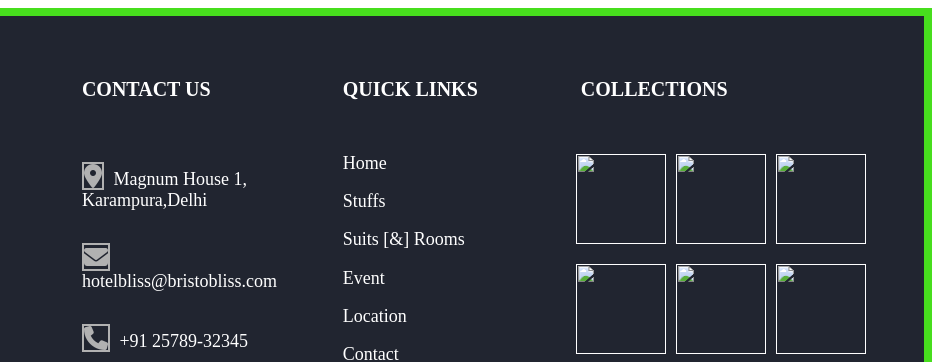
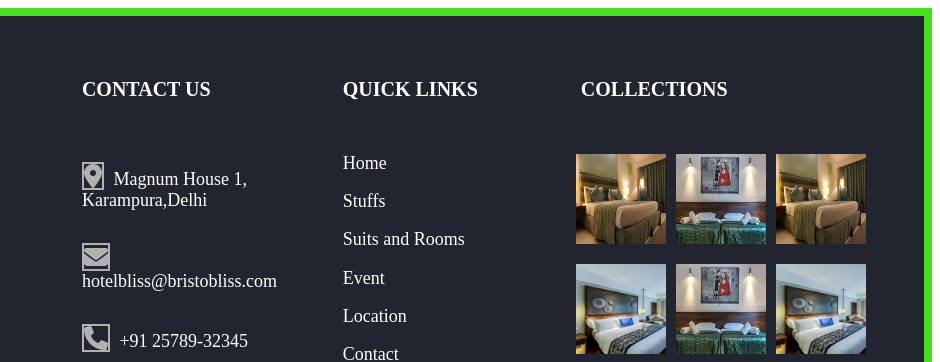
Before and after one commit to shraddha-gawde/The-bistroBliss, a website: page mayank.html in a window 1280 px wide. Shown: the top 362 px of the page, 340-1280 px from the left. Drawn offline with Linux system fonts and the light colour scheme.

Commit message:
imageupdate

```diff
--- a/mayank.html
+++ b/mayank.html
@@ -52,7 +52,7 @@
                         <ul class="quickin">
                             <li><a href="">Home</a></li>
                             <li><a href="">Stuffs</a></li>
-                            <li><a href="">Suits [&] Rooms</a></li>
+                            <li><a href="">Suits and Rooms</a></li>
                             <li><a href="">Event</a></li>
                             <li><a href="">Location</a></li>
                             <li><a href="">Contact</a></li>
@@ -63,12 +63,12 @@
                             <h4>COLLECTIONS</h4>
                         </div>
                         <div class="colimg">
-                            <a href=""><img src="room1.webp" alt=""></a>
-                            <a href=""><img src="room2.webp" alt=""></a>
-                            <a href=""><img src="room1.webp" alt=""></a>
-                            <a href=""><img src="room3.webp" alt=""></a>
-                            <a href=""><img src="room2.webp" alt=""></a>
-                            <a href=""><img src="room3.webp" alt=""></a>
+                            <a href=""><img src="imagemay/room1.webp" alt=""></a>
+                            <a href=""><img src="imagemay/room2.webp" alt=""></a>
+                            <a href=""><img src="imagemay/room1.webp" alt=""></a>
+                            <a href=""><img src="imagemay/room3.webp" alt=""></a>
+                            <a href=""><img src="imagemay/room2.webp" alt=""></a>
+                            <a href=""><img src="imagemay/room3.webp" alt=""></a>
                         </div>
                     </div>
                 </div>
```
